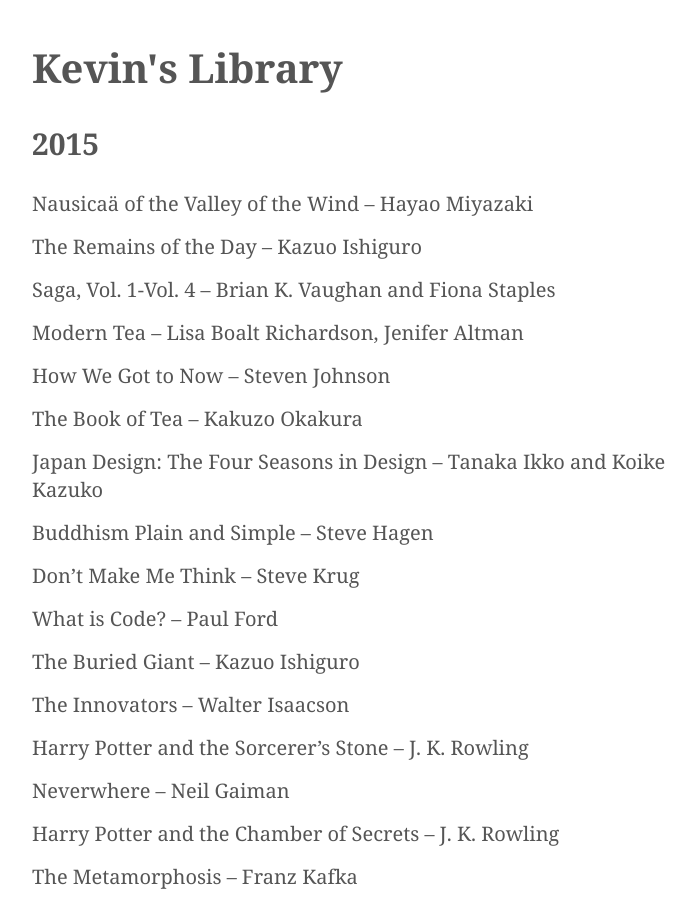
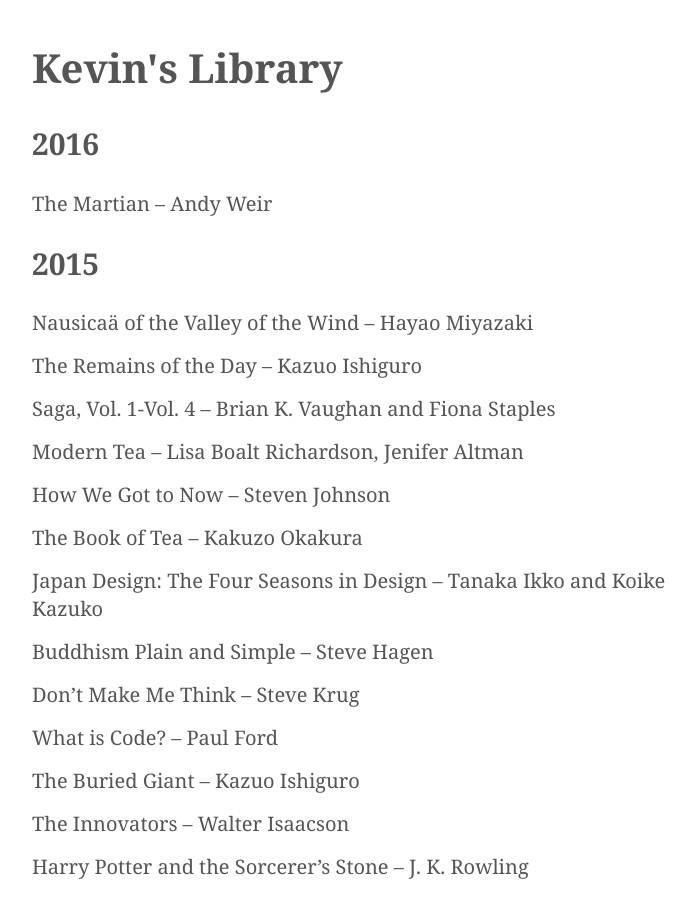
Before and after one commit to kmcgillivray/librarie, a Jekyll site: the page built from index.md, in a window 1280 px wide and 900 px high. Shown: the whole window, without its empty margins (283-979 px from the left). Built offline with Jekyll 4.4.1, drawn with Linux system fonts in a browser that asks for light colours.

Commit message:
Add book

```diff
--- a/index.md
+++ b/index.md
@@ -2,6 +2,10 @@
 layout: default
 title: Kevin's Library
 ---
+
+## 2016
+
+* The Martian – Andy Weir
 
 ## 2015
 
```
